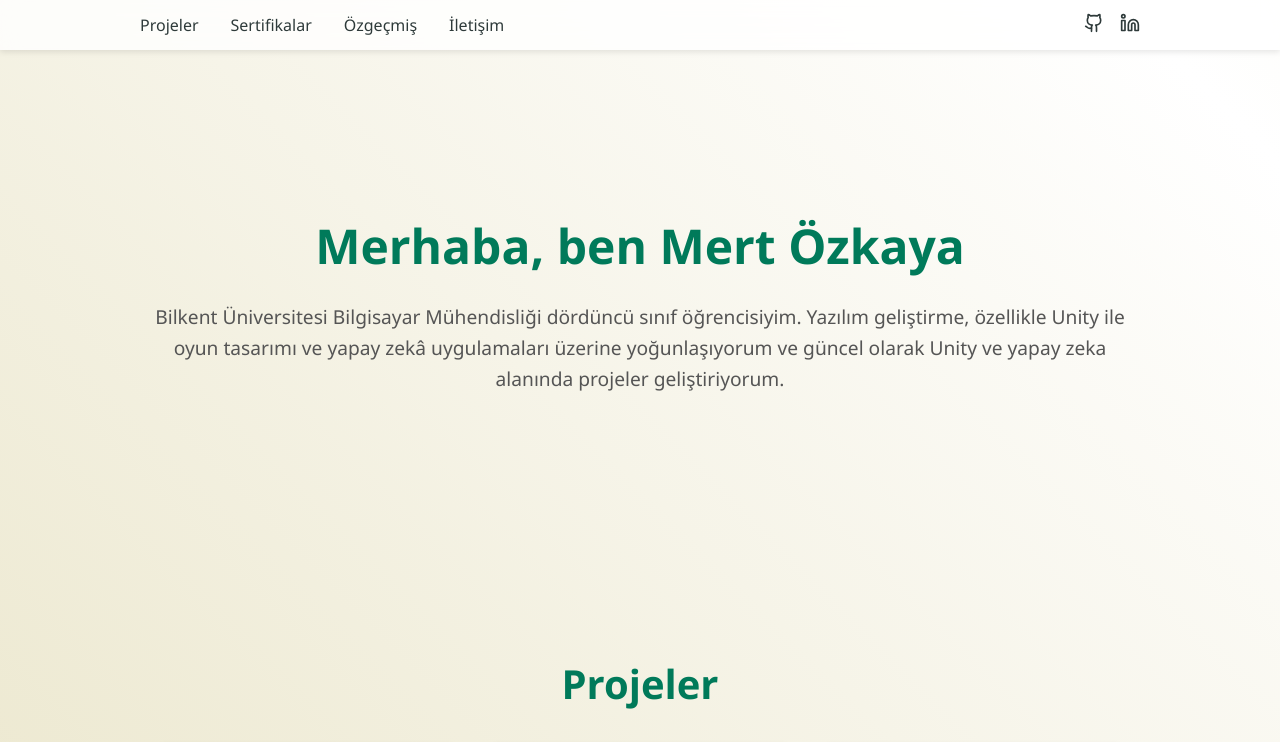
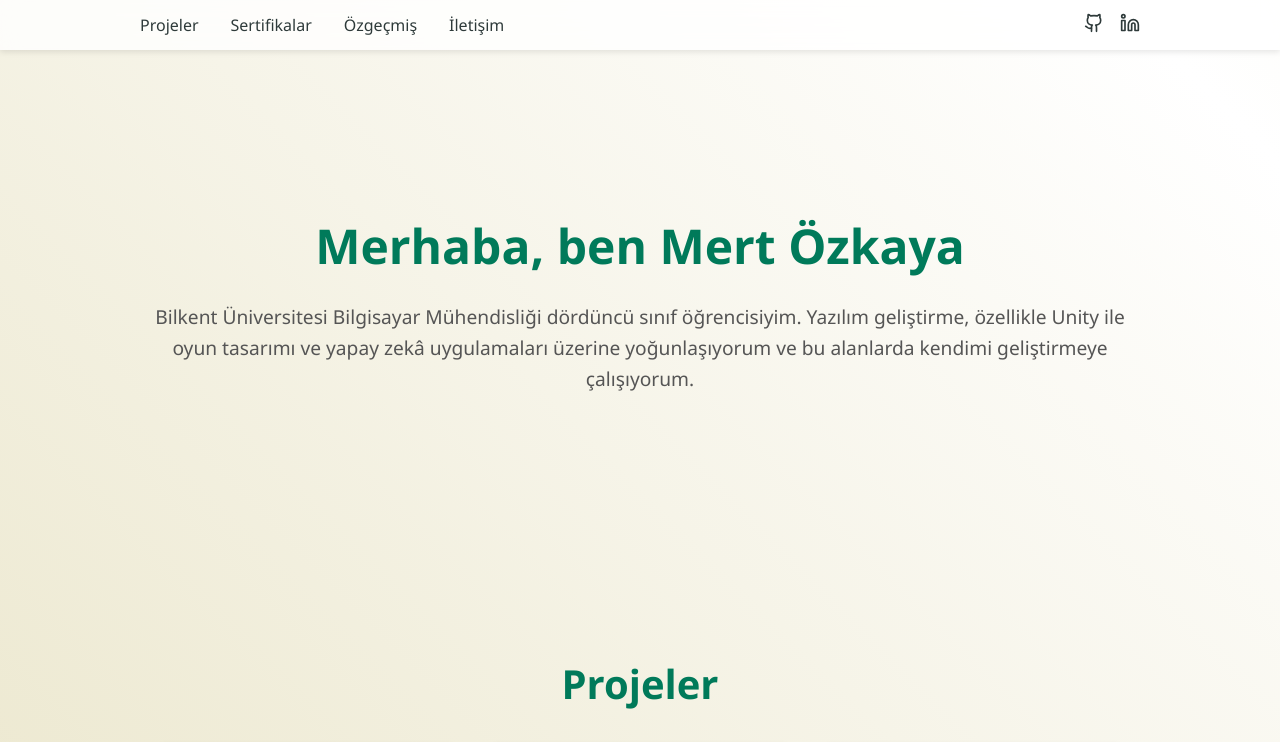
Before and after one commit to Mertozkaya21/portfolyo, a React (Create React App) app: page / in a window 1280 px wide. Shown: the top 742 px of the page. Built offline with nearby package versions, Linux system fonts and the light colour scheme.

Commit message:
hero updated

```diff
--- a/src/components/Hero.js
+++ b/src/components/Hero.js
@@ -8,8 +8,8 @@ export default function Hero() {
         <h1 className= "section-title">Merhaba, ben Mert Özkaya</h1>
         <p>
             Bilkent Üniversitesi Bilgisayar Mühendisliği dördüncü sınıf öğrencisiyim.
-            Yazılım geliştirme, özellikle Unity ile oyun tasarımı ve yapay zekâ uygulamaları üzerine yoğunlaşıyorum
-            ve güncel olarak Unity ve yapay zeka alanında projeler geliştiriyorum.
+            Yazılım geliştirme, özellikle Unity ile oyun tasarımı ve yapay zekâ uygulamaları üzerine yoğunlaşıyorum ve
+            bu alanlarda kendimi geliştirmeye çalışıyorum.
         </p>
       </div>
     </section>
```
